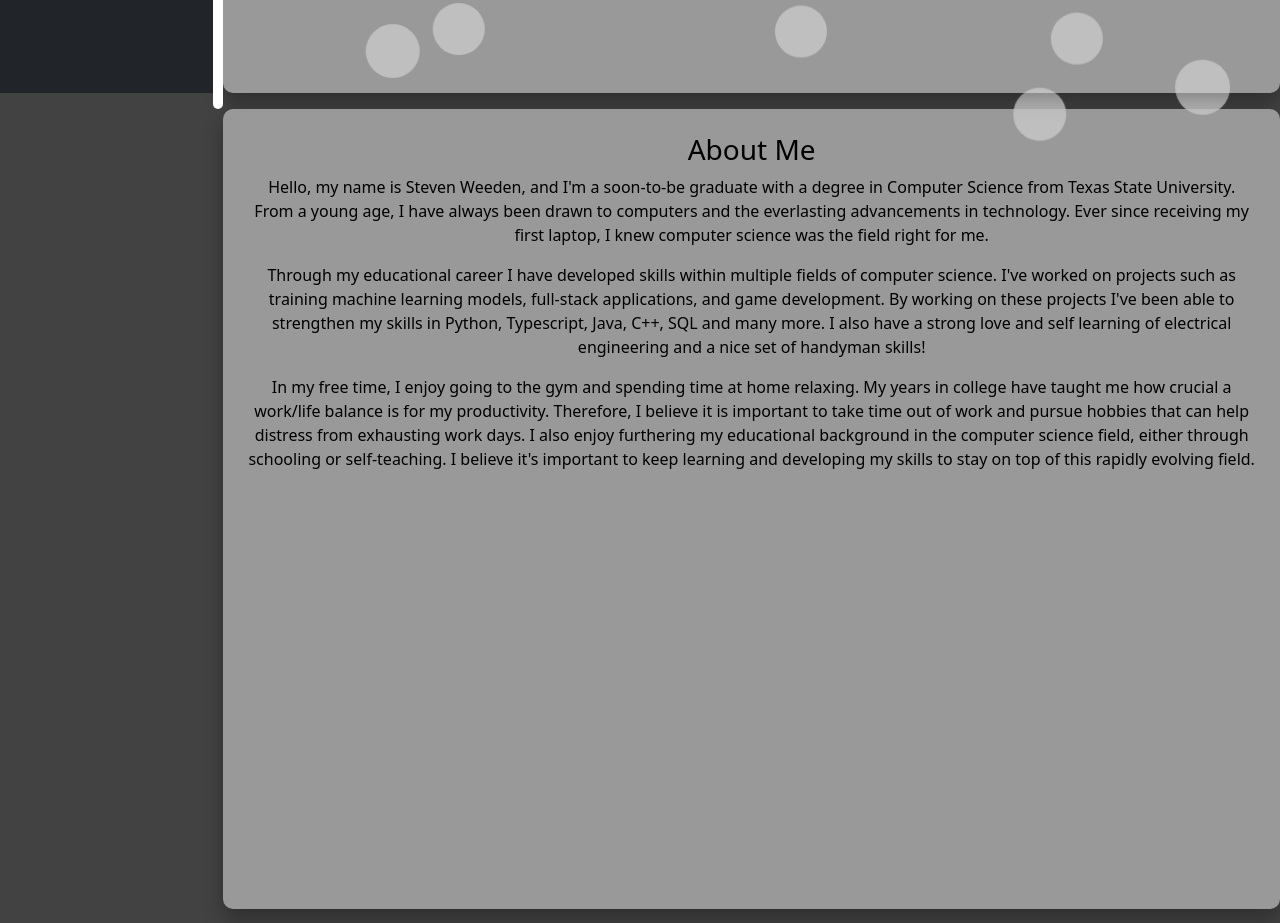
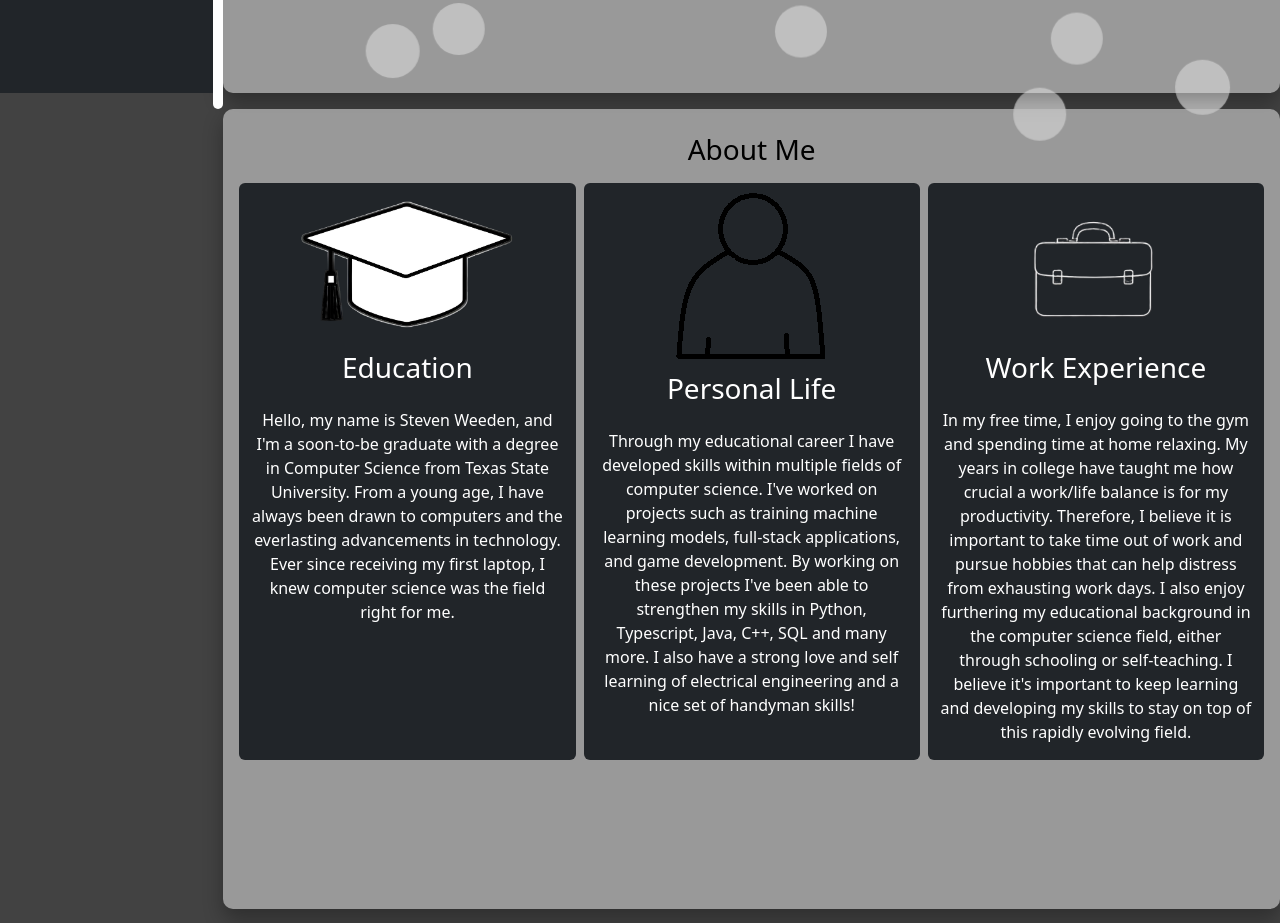
Before and after one commit to steven-weeden/Portfolio, a website: page index.html in a window 1280 px wide. Shown: the part 707-1630 px from the top of the page. Drawn offline with nearby package versions, Linux system fonts and the light colour scheme.

Commit message:
Updated About me section

```diff
--- a/index.html
+++ b/index.html
@@ -117,20 +117,56 @@
                     <h3 class="text-black">About Me</h3>
                 </div>
 
+                <div class="col rounded mx-1 my-2 text-bg-dark">
+                    <div class="row">
                         <div class="col-12">
-                    <p class="text-black">Hello, my name is Steven Weeden, and I'm a soon-to-be graduate with a degree in Computer Science from Texas State University. From
+                            <img src="assets\img\grad_cap.png" alt="grad_cap" class="img-fluid">
+                        </div>
+                        <div class="col-12">
+                            <h3>Education</h3>
+                        </div>
+                        <div class="col-12 mt-3">
+                            <p class="text-bg-dark">Hello, my name is Steven Weeden, and I'm a soon-to-be graduate with a degree in Computer Science from Texas State University. From
                                 a young age, I have always been drawn to computers and the everlasting advancements in technology. Ever since receiving my first laptop, I knew computer science was the field right for me.
                             </p>
+                        </div>
 
-                    <p class="text-black">Through my educational career I have developed skills within multiple fields of computer science. I've worked on projects such as training machine learning models,
+
+                    </div>
+                </div>
+                <div class="col rounded mx-1 my-2 text-bg-dark">
+                    <div class="row">
+                        <div class="col-12">
+                            <img src="assets\img\person.png" alt="person logo" class="img-fluid">
+                        </div>
+                        <div class="col-12">
+                            <h3>Personal Life</h3>
+                        </div>
+                        <div class="col-12 mt-3">
+                            <p class="text-bg-dark">Through my educational career I have developed skills within multiple fields of computer science. I've worked on projects such as training machine learning models,
                                 full-stack applications, and game development. By working on these projects I've been able to strengthen my skills in Python, Typescript, Java, C++, SQL and many more.
                                 I also have a strong love and self learning of electrical engineering and a nice set of handyman skills!
                             </p>
+                        </div>
 
-                    <p class="text-black">In my free time, I enjoy going to the gym and spending time at home relaxing. My years in college have taught me how crucial a work/life balance is for my productivity.
+
+                    </div>
+                </div>
+                <div class="col rounded mx-1 my-2 text-bg-dark">
+                    <div class="row">
+                        <div class="col-12">
+                            <img src="assets\img\briefcase.png" alt="briefcase logo" class="img-fluid">
+                        </div>
+                        <div class="col-12">
+                            <h3>Work Experience</h3>
+                        </div>
+                        <div class="col-12 mt-3">
+                            <p class="text-bg-dark">In my free time, I enjoy going to the gym and spending time at home relaxing. My years in college have taught me how crucial a work/life balance is for my productivity.
                                 Therefore, I believe it is important to take time out of work and pursue hobbies that can help distress from exhausting work days. I also enjoy furthering my educational background
                                 in the computer science field, either through schooling or self-teaching. I believe it's important to keep learning and developing my skills to stay on top of this rapidly evolving field.
                             </p>
+                        </div>
+                    </div>
                 </div>
             </div>
         </div>
```
Also changed, not shown: assets/img/briefcase.png (added), assets/img/grad_cap.png (added), assets/img/person.png (added). Lines whose indentation alone changed are shown as unchanged.
